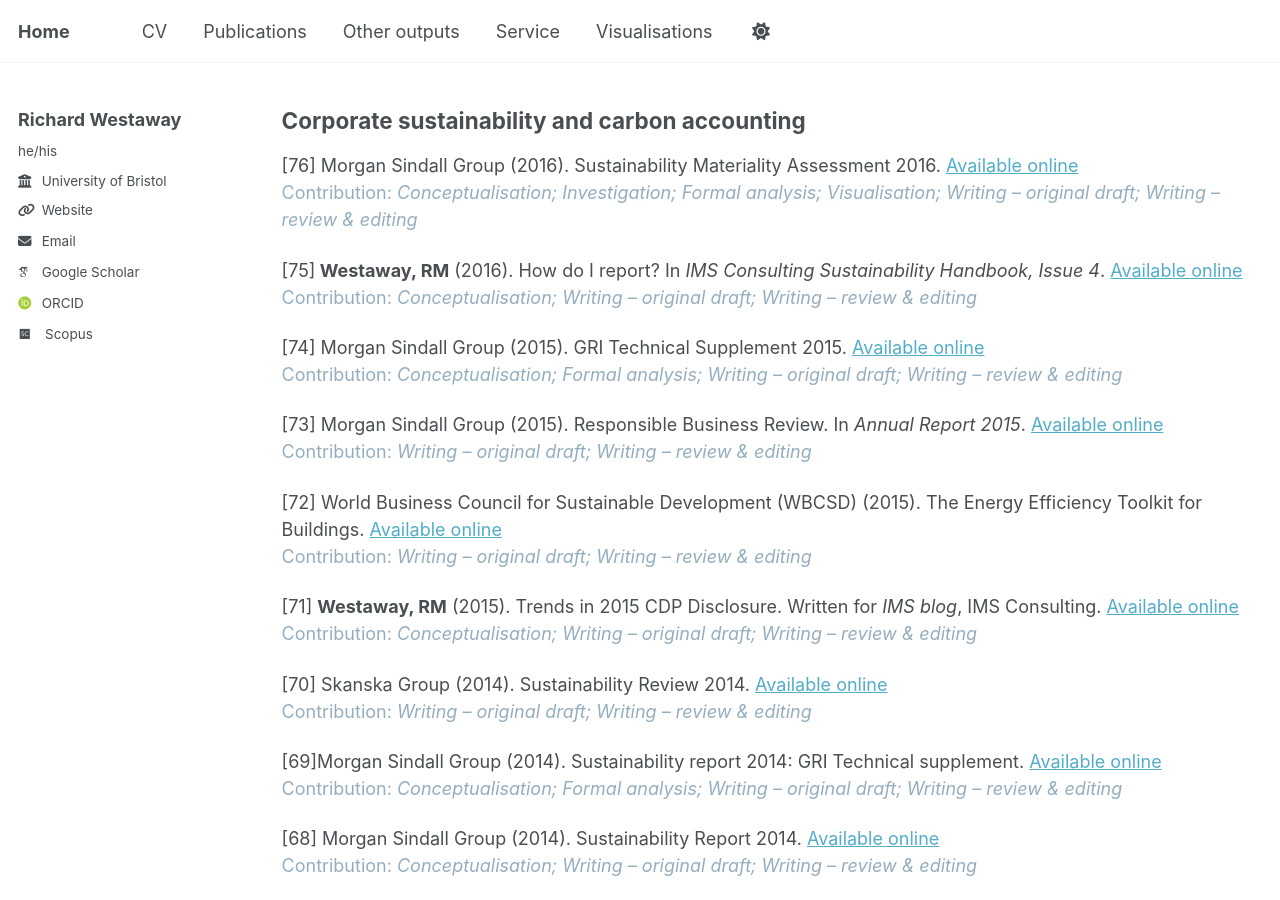
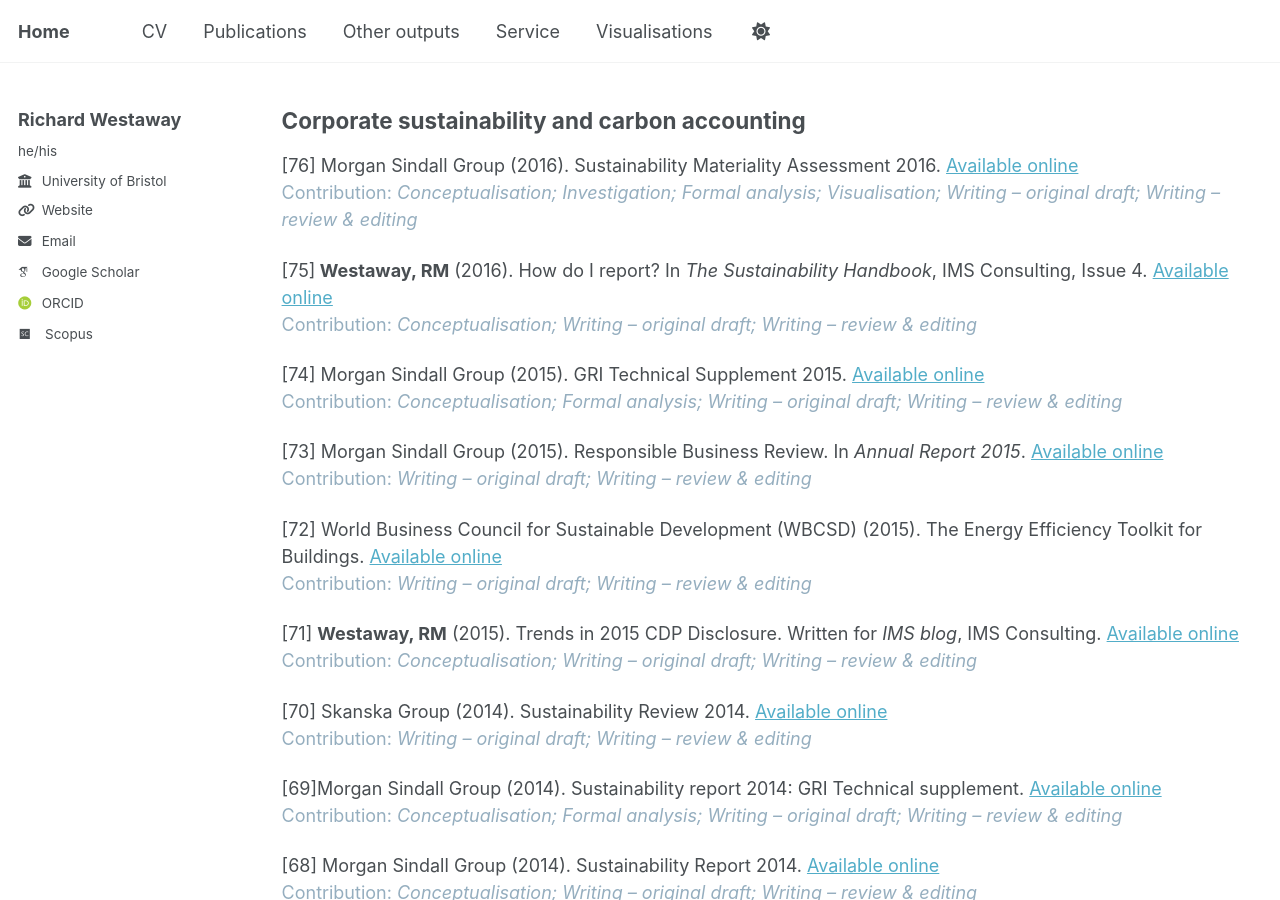
Before and after one commit to richardwestaway/richardwestaway.github.io, a Jekyll site: the page built from _pages/outputs.html, in a window 1280 px wide and 900 px high, scrolled down 2061 px. Built offline with Jekyll 4.4.1, drawn with Linux system fonts in a browser that asks for light colours; some web fonts are replaced.

Commit message:
Update outputs.html

```diff
--- a/_pages/outputs.html
+++ b/_pages/outputs.html
@@ -38,7 +38,7 @@ author_profile: true
 <p> [77] <strong>Westaway, RM</strong> and Bamber, JL (2017). GlobalMass leaflet. <a href="https://bpb-eu-w2.wpmucdn.com/blogs.bristol.ac.uk/dist/d/388/files/2017/06/GlobalMass-brochure-FINAL.pdf" target="_blank" rel="noopener">Available online</a><br /><span style="color: #95aebf;">Contribution: <em>Project Administration; Conceptualisation; Visualization; Writing &ndash; original draft; Writing &ndash; review &amp; editing</em></span></p>
 <h2>Corporate sustainability and carbon accounting</h2>
 <p>[76] Morgan Sindall Group (2016). Sustainability Materiality Assessment 2016. <a href="https://d3s3eeezfmyz8l.cloudfront.net/pdfs/materiality-assessment-for-morgan-sindall-group-2016.pdf" target="_blank" rel="noopener"">Available online</a> <br /><span style="color: #95aebf;">Contribution: <em>Conceptualisation; Investigation; Formal analysis; Visualisation; Writing &ndash; original draft; Writing &ndash; review &amp; editing</em></span></p>
-<p>[75]<strong> Westaway, RM</strong> (2016). How do I report? In <em>IMS Consulting Sustainability Handbook, Issue 4</em>.&nbsp;<a href="https://docs.wixstatic.com/ugd/fdbe83_3e1d18183ff643e0ab7578600c61e346.pdf" target="_blank" rel="noopener">Available online</a><br /><span style="color: #95aebf;">Contribution:&nbsp;<em>Conceptualisation; Writing &ndash; original draft; Writing &ndash; review &amp; editing</em></span></p>
+<p>[75]<strong> Westaway, RM</strong> (2016). How do I report? In <em>The Sustainability Handbook</em>, IMS Consulting, Issue 4.&nbsp;<a href="https://docs.wixstatic.com/ugd/fdbe83_3e1d18183ff643e0ab7578600c61e346.pdf" target="_blank" rel="noopener">Available online</a><br /><span style="color: #95aebf;">Contribution:&nbsp;<em>Conceptualisation; Writing &ndash; original draft; Writing &ndash; review &amp; editing</em></span></p>
 <p>[74] Morgan Sindall Group (2015). GRI Technical Supplement 2015. <a href="https://d3s3eeezfmyz8l.cloudfront.net/pdfs/Sustainability-Report-2015-GRI-Technical-Supplement.pdf" target="_blank" rel="noopener"">Available online</a> <br /><span style="color: #95aebf;">Contribution: <em>Conceptualisation; Formal analysis; Writing &ndash; original draft; Writing &ndash; review &amp; editing</em></span></p>
 <p>[73] Morgan Sindall Group (2015). Responsible Business Review. In <em>Annual Report 2015</em>. <a href="https://www.annualreports.com/HostedData/AnnualReportArchive/m/LSE_MGNS_2015.pdf#page=52" target="_blank" rel="noopener"">Available online</a> <br /><span style="color: #95aebf;">Contribution: <em>Writing &ndash; original draft; Writing &ndash; review &amp; editing</em></span></p>
 <p>[72] World Business Council for Sustainable Development (WBCSD) (2015). The Energy Efficiency Toolkit for Buildings. <a href="https://web.archive.org/web/20160324053155/http://www.eeb-toolkit.com/" target="_blank" rel="noopener"">Available online</a> <br /><span style="color: #95aebf;">Contribution: <em>Writing &ndash; original draft; Writing &ndash; review &amp; editing</em></span></p>
```
